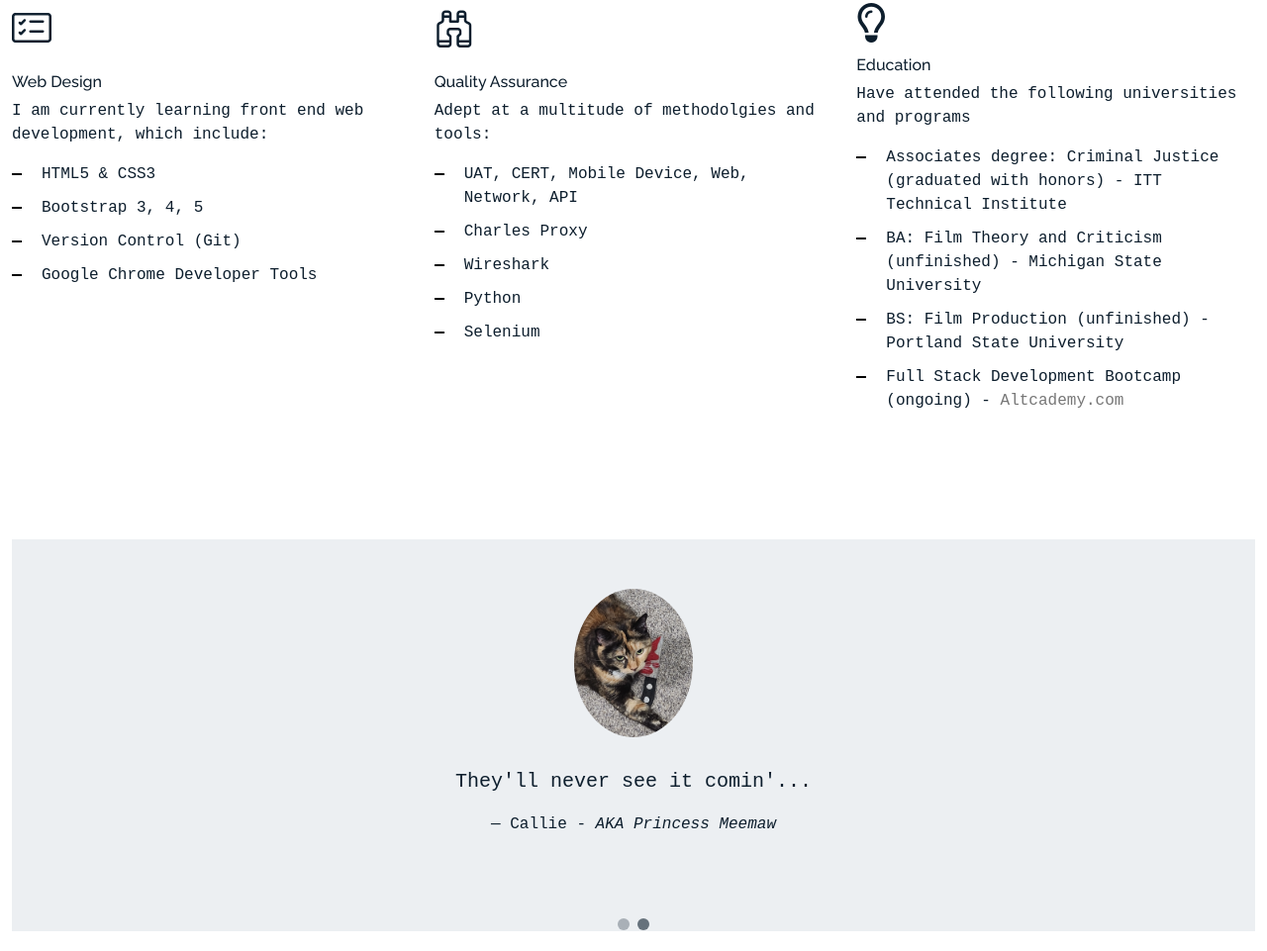
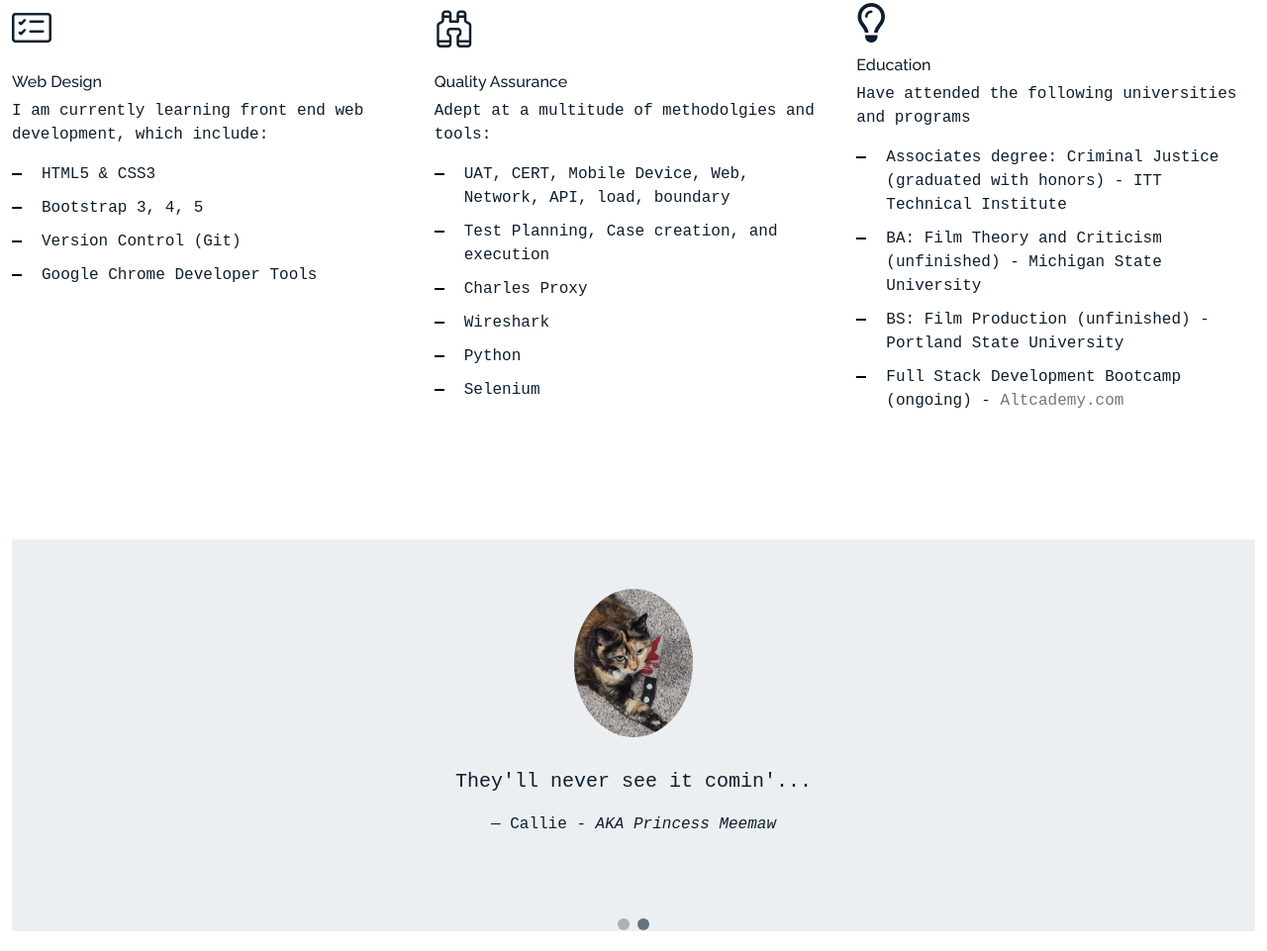
Before and after one commit to nbotz8/personal-works, a plain HTML site: page index.html in a window 1280 px wide. Shown: the part 2307-3268 px from the top of the page at 99% size. Drawn offline with nearby package versions, Linux system fonts and the light colour scheme; a web font is replaced by a local one.

Commit message:
final edit before turning in

```diff
--- a/index.html
+++ b/index.html
@@ -217,7 +217,8 @@
             <h4 class="h4 mb-2">Quality Assurance</h4>
             <p>Adept at a multitude of methodolgies and tools:</p>
             <ul class="list-unstyled list-line">
-              <li>UAT, CERT, Mobile Device, Web, Network, API</li>
+              <li>UAT, CERT, Mobile Device, Web, Network, API, load, boundary</li>
+              <li>Test Planning, Case creation, and execution </li>
               <li>Charles Proxy</li>
               <li>Wireshark</li>
               <li>Python</li>
```
